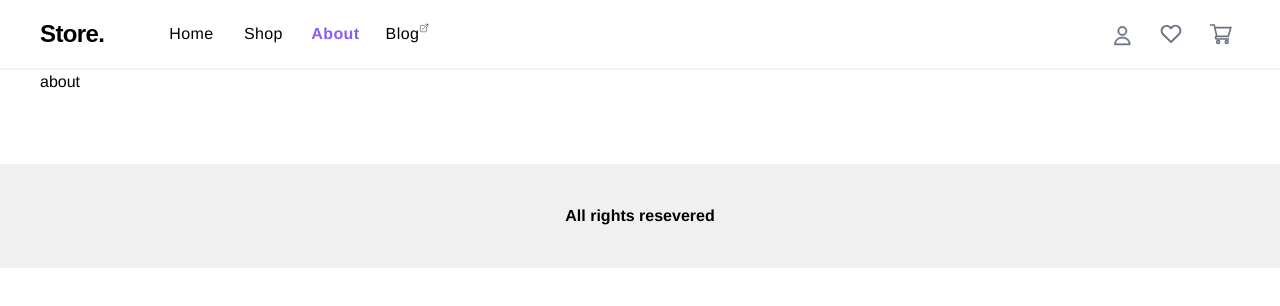
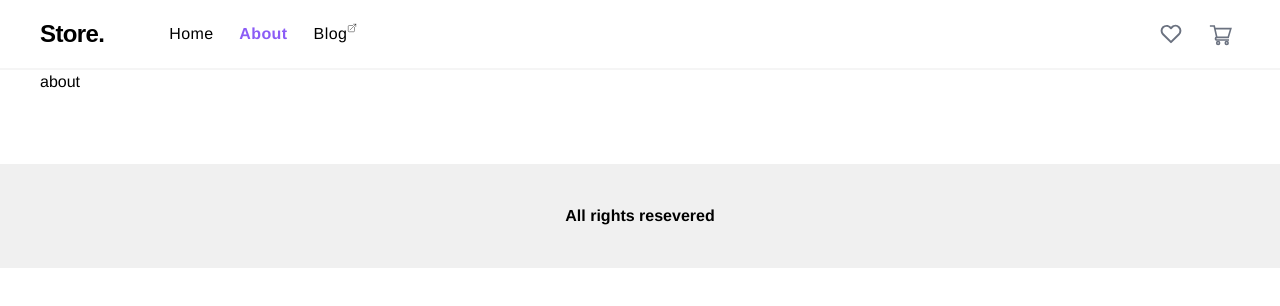
Before and after one commit to Harish-b-03/store-ecommerce, a Next.js app: page /about in a window 1280 px wide. Shown: the top 306 px of the page. Built offline with nearby package versions, Linux system fonts and the light colour scheme; a web font is replaced by a local one.

Commit message:
inactive links removed

```diff
--- a/src/containers/layout/Header.tsx
+++ b/src/containers/layout/Header.tsx
@@ -13,10 +13,10 @@ const navLinks = [
 		name: "Home",
 		link: "/",
 	},
-	{
-		name: "Shop",
-		link: "/product",
-	},
+	// {
+	// 	name: "Shop",
+	// 	link: "/product",
+	// },
 	{
 		name: "About",
 		link: "/about",
@@ -32,7 +32,6 @@ const Header = () => {
 	);
 
 	useEffect(() => {
-		let total = 0;
 		setTotalFavouriteItems(favouriteItems.length);
 	}, [favouriteItems]);
 
@@ -92,13 +91,13 @@ const Header = () => {
 				</div>
 			</div>
 			<div className="flex ">
-				<div className="ml-3 pt-1.5 flex justify-center items-center cursor-pointer text-gray-3a rounded-lg">
+				{/* <div className="ml-3 pt-1.5 flex justify-center items-center cursor-pointer text-gray-3a rounded-lg">
 					<PersonIcon
 						width="26px"
 						height="24px"
 						className="m-1.5 fill-gray-500 stroke-gray-500 hover:fill-violet-700 hover:stroke-violet-700"
 					/>
-				</div>
+				</div> */}
 				<button
 					onClick={() => toggleFavourite()}
 					className="relative ml-3 flex justify-center items-center cursor-pointer text-gray-3a rounded-lg"
```
